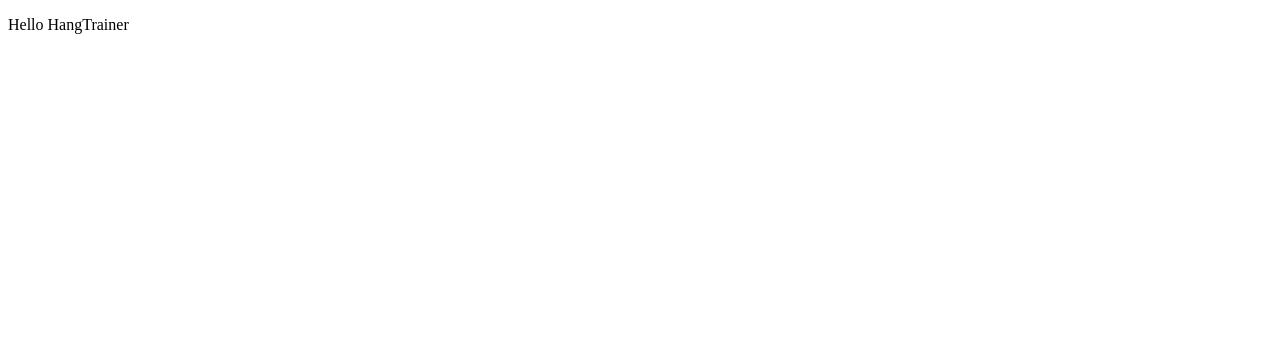
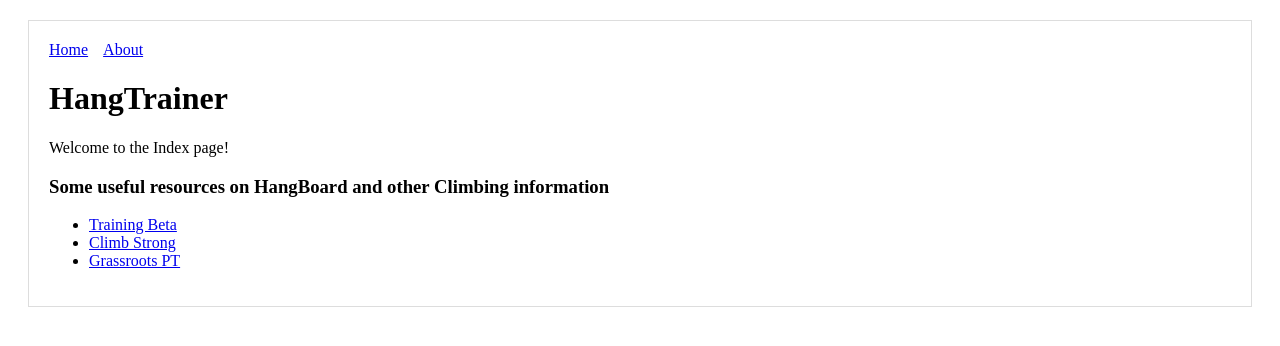
Before and after one commit to ForrestLonganecker/HangTrainer, a Next.js app: page / in a window 1280 px wide. Shown: the top 346 px of the page. Built offline with nearby package versions, Linux system fonts and the light colour scheme.

Commit message:
trying to get express to work with next

```diff
--- /dev/null
+++ b/compoonents/Header.js
@@ -0,0 +1,18 @@
+import Link from 'next/link';
+
+const linkStyle = {
+  marginRight: 15
+}
+
+const Header = () => (
+  <div>
+    <Link href="/">
+      <a style={linkStyle} title="home page">Home</a>
+    </Link>
+    <Link href="/about">
+      <a style={linkStyle} title="about page">About</a>
+    </Link>
+  </div>
+);
+
+export default Header;
--- /dev/null
+++ b/compoonents/MyLayout.js
@@ -0,0 +1,16 @@
+import Header from './Header';
+
+const layoutStyle = {
+  margin: 20,
+  padding: 20,
+  border: '1px solid #DDD'
+};
+
+const Layout = props => (
+  <div style={layoutStyle}>
+    <Header />
+    {props.children}
+  </div>
+);
+
+export default Layout;
--- a/package.json
+++ b/package.json
@@ -2,10 +2,10 @@
   "name": "hang-trainer",
   "version": "1.0.0",
   "description": "Hangboard training app",
-  "main": "index.js",
+  "main": "src/server.js",
   "scripts": {
     "test": "export NODE_ENV=test && jasmine",
-    "dev": "node src/server.js",
+    "dev": "next",
     "build": "next build",
     "start": "NODE_ENV=production node server.js"
   },
--- a/pages/index.js
+++ b/pages/index.js
@@ -1,7 +1,25 @@
+import Layout from '../compoonents/MyLayout';
+import Link from 'next/link';
+
+const ReferenceLink = props => (
+  <li>
+    <Link href={`/reference?title=${props.title}`}>
+      <a>{props.title}</a>
+    </Link>
+  </li>
+);
+
 export default function Index() {
-  return(
-    <div>
-      <p>Hello HangTrainer</p>
-    </div>
-  )
-};
+  return (
+    <Layout>
+      <h1>HangTrainer</h1>
+      <p>Welcome to the Index page!</p>
+      <h3>Some useful resources on HangBoard and other Climbing information</h3>
+      <ul>
+        <ReferenceLink title="Training Beta" url="https://www.trainingbeta.com/"/>
+        <ReferenceLink title="Climb Strong" url="https://www.climbstrong.com/"/>
+        <ReferenceLink title="Grassroots PT" url="http://www.grassrootsphysicaltherapy.com/"/>
+      </ul>
+    </Layout>
+  );
+}
--- a/src/app.js
+++ b/src/app.js
@@ -4,9 +4,7 @@ const app = express();
 const appConfig = require('./config/main-config.js');
 const routeConfig = require('./config/route-config.js');
 
-console.log('FROM APP.JS BEFORE APPCONFIG.INIT');
-
-appConfig.init();
+appConfig.init(app, express);
 routeConfig.init(app);
 
 module.exports = app;
--- a/src/config/route-config.js
+++ b/src/config/route-config.js
@@ -2,8 +2,6 @@ module.exports = {
   init(app){
     const staticRoutes = require('../routes/static');
 
-    console.log('FROM ROUTE-CONFIG');
-
     app.use(staticRoutes);
   }
 }
--- /dev/null
+++ b/src/controllers/staticController.js
@@ -0,0 +1,5 @@
+module.exports = {
+  index(req, res, next){
+    res.render('../../pages/index');
+  }
+}
```
Also changed, not shown: pages/about.js (added, +10 -0 lines), pages/reference.js (added, +12 -0 lines), src/config/main-config.js (+6 -2 lines), src/routes/static.js (+4 -3 lines), src/server.js (+7 -30 lines).
